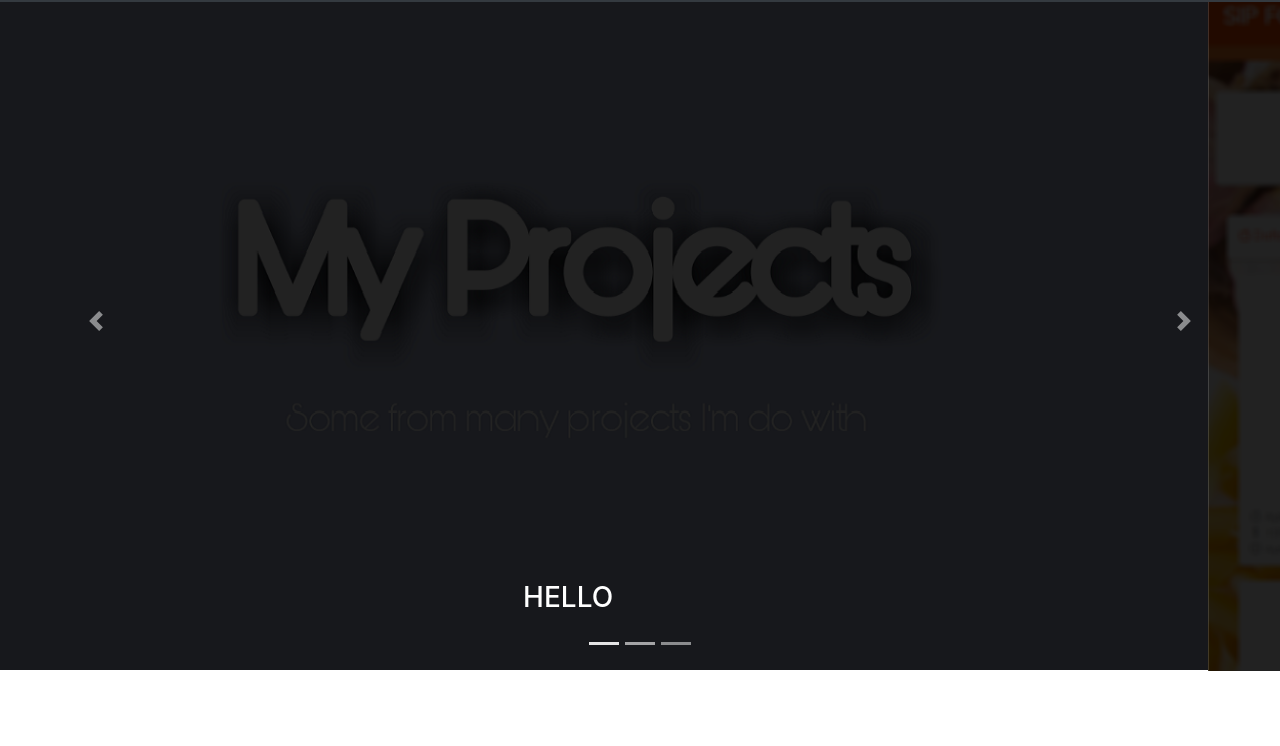
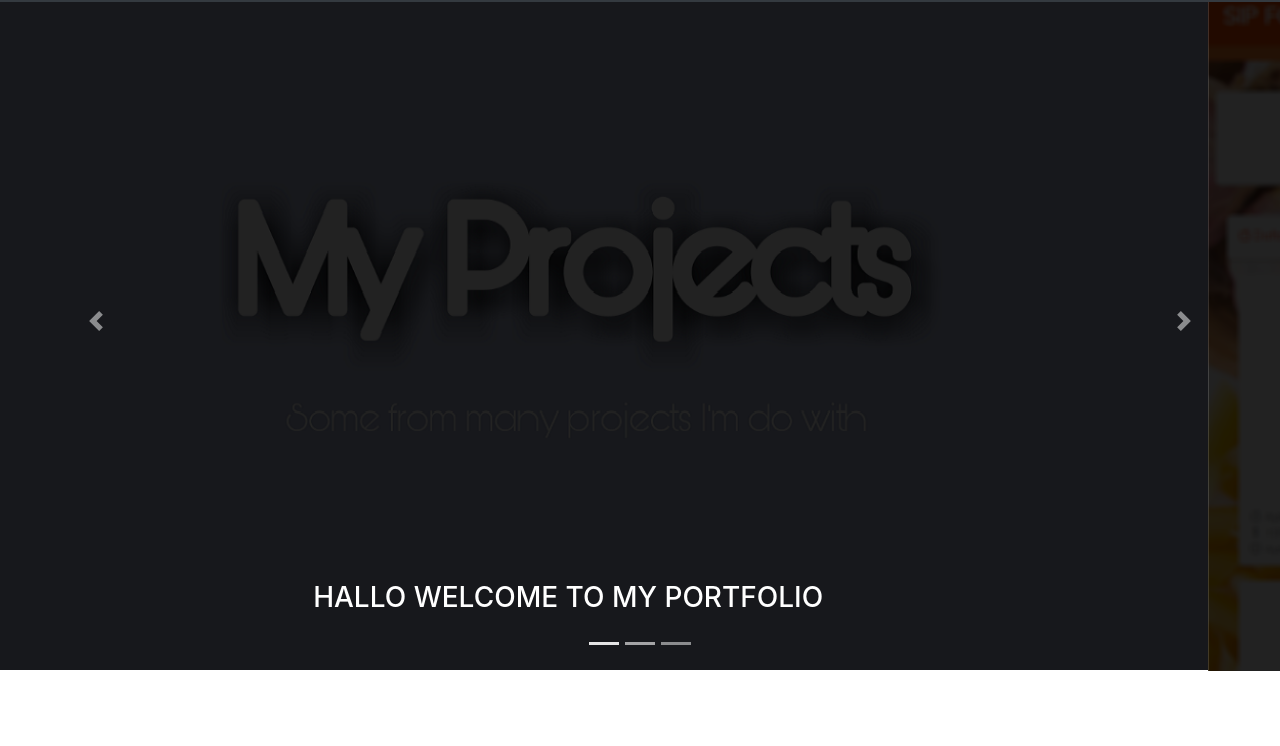
Before and after one commit to SyifaShintawati/SyifaShintawati.github.io, a plain HTML site: page index.html in a window 1280 px wide. Shown: the part 54-800 px from the top of the page. Drawn offline with nearby package versions, Linux system fonts and the light colour scheme.

Commit message:
ubah index

```diff
--- a/index.html
+++ b/index.html
@@ -13,9 +13,9 @@
     <style>
         #skill {
             background-image: url(images/skil.png);
+            background-size: cover;
             background-position: center;
             background-repeat: no-repeat;
-            background-size: cover;
         }
 
         .fa {
@@ -78,7 +78,7 @@
             <div class="carousel-item active">
                 <img src="images/mymymymy.png" class="img-fluid" alt="My Project">
                 <div class="carousel-caption">
-                    <h3>HELLO</h3>
+                    <h3>HALLO WELCOME TO MY PORTFOLIO</h3>
                     <p></p>
                 </div>
             </div>
```
